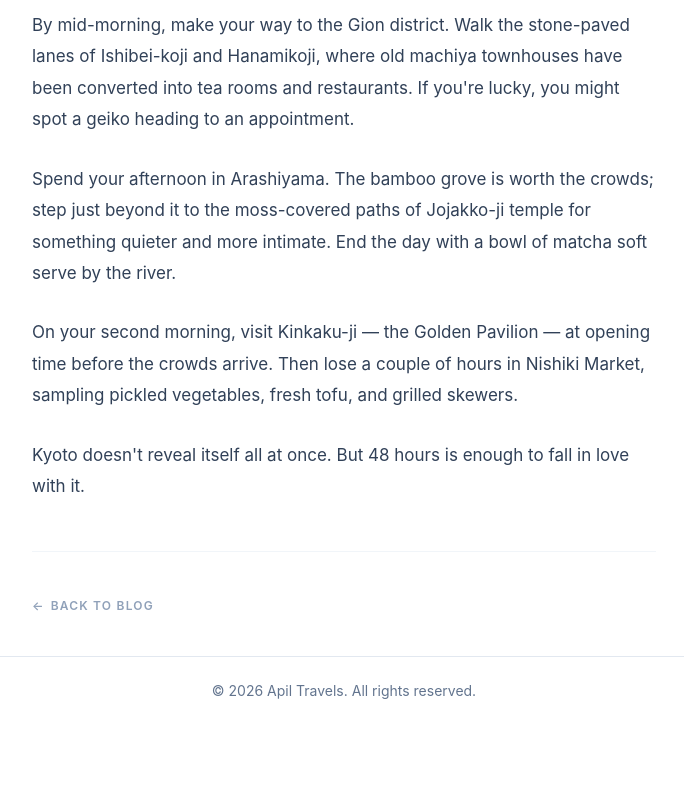
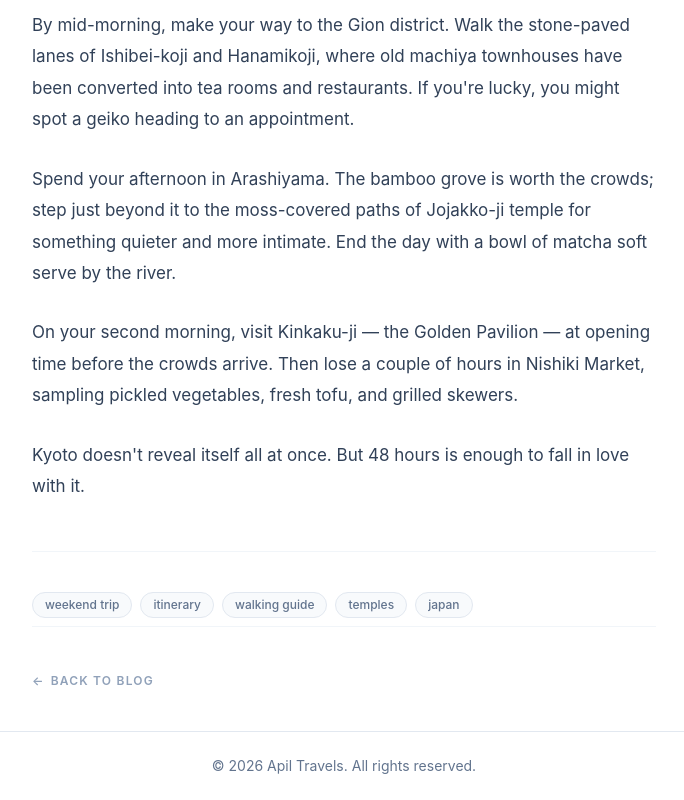
Before and after one commit to apilgg99/apil-travel-blog, a React (Vite) app: page /blog/48-hours-in-kyoto in a window 1280 px wide. Shown: the part 1396-2196 px from the top of the page, without its empty margins (296-980 px from the left). Before the commit the page ends 2121 px from the top, so only its background shows below. Built offline with nearby package versions, Linux system fonts and the light colour scheme.

Commit message:
feat: add post tags and display them in blog UI

```diff
--- a/src/components/blog/PostCard.tsx
+++ b/src/components/blog/PostCard.tsx
@@ -1,5 +1,6 @@
 import { Link } from "react-router-dom";
 import type { Post } from "../../types/blog";
+import TagList from "./TagList";
 
 type Props = {
   post: Post;
@@ -36,9 +37,11 @@ export default function PostCard({ post }: Props) {
           {post.title}
         </h2>
 
-        <p className="mb-5 flex-1 text-sm leading-relaxed text-slate-500 line-clamp-2">
+        <p className="mb-4 flex-1 text-sm leading-relaxed text-slate-500 line-clamp-2">
           {post.excerpt}
         </p>
+
+        <TagList tags={post.tags} limit={3} />
 
         {/* Footer meta */}
         <div className="flex items-center gap-1.5 text-xs text-slate-400">
--- /dev/null
+++ b/src/components/blog/TagList.tsx
@@ -0,0 +1,21 @@
+type Props = {
+  tags: string[];
+  limit?: number;
+};
+
+export default function TagList({ tags, limit }: Props) {
+  const visible = limit ? tags.slice(0, limit) : tags;
+
+  return (
+    <div className="flex flex-wrap gap-2">
+      {visible.map((tag) => (
+        <span
+          key={tag}
+          className="rounded-full border border-slate-200 bg-slate-50 px-3 py-1 text-xs font-medium text-slate-500"
+        >
+          {tag}
+        </span>
+      ))}
+    </div>
+  );
+}
--- a/src/data/posts.ts
+++ b/src/data/posts.ts
@@ -34,6 +34,7 @@ export const posts: Post[] = [
     publishedAt: "2026-01-14",
     readTime: "5 min read",
     featured: true,
+    tags: ["weekend trip", "itinerary", "walking guide", "temples", "japan"],
     author: apil,
   },
   {
@@ -56,6 +57,7 @@ export const posts: Post[] = [
     publishedAt: "2026-01-28",
     readTime: "6 min read",
     featured: true,
+    tags: ["local food", "street food", "markets", "mexico", "mezcal"],
     author: apil,
   },
   {
@@ -76,6 +78,7 @@ export const posts: Post[] = [
     category: { slug: "adventure", name: "Adventure" },
     publishedAt: "2026-02-10",
     readTime: "7 min read",
+    tags: ["trekking", "himalayas", "multi-day hike", "nepal", "high altitude"],
     author: apil,
   },
   {
@@ -97,6 +100,7 @@ export const posts: Post[] = [
     category: { slug: "culture", name: "Culture" },
     publishedAt: "2026-02-22",
     readTime: "5 min read",
+    tags: ["cultural spots", "local experience", "morocco", "traditions", "wellness"],
     author: apil,
   },
   {
@@ -117,6 +121,7 @@ export const posts: Post[] = [
     category: { slug: "nature", name: "Nature" },
     publishedAt: "2026-03-05",
     readTime: "6 min read",
+    tags: ["nature escape", "photography", "patagonia", "hiking", "chile"],
     author: apil,
   },
 ];
--- a/src/pages/PostPage.tsx
+++ b/src/pages/PostPage.tsx
@@ -1,5 +1,6 @@
 import { Link, useParams } from "react-router-dom";
 import { posts } from "../data/posts";
+import TagList from "../components/blog/TagList";
 
 export default function PostPage() {
   const { slug } = useParams<{ slug: string }>();
@@ -96,6 +97,11 @@ export default function PostPage() {
           ))}
         </div>
 
+        {/* Tags */}
+        <div className="border-t border-slate-100 pt-10 pb-2">
+          <TagList tags={post.tags} />
+        </div>
+
         {/* Footer nav */}
         <div className="border-t border-slate-100 py-10">
           <Link
--- a/src/types/blog.ts
+++ b/src/types/blog.ts
@@ -19,5 +19,6 @@ export type Post = {
   publishedAt: string;
   readTime: string;
   featured?: boolean;
+  tags: string[];
   author: Author;
 };
```
